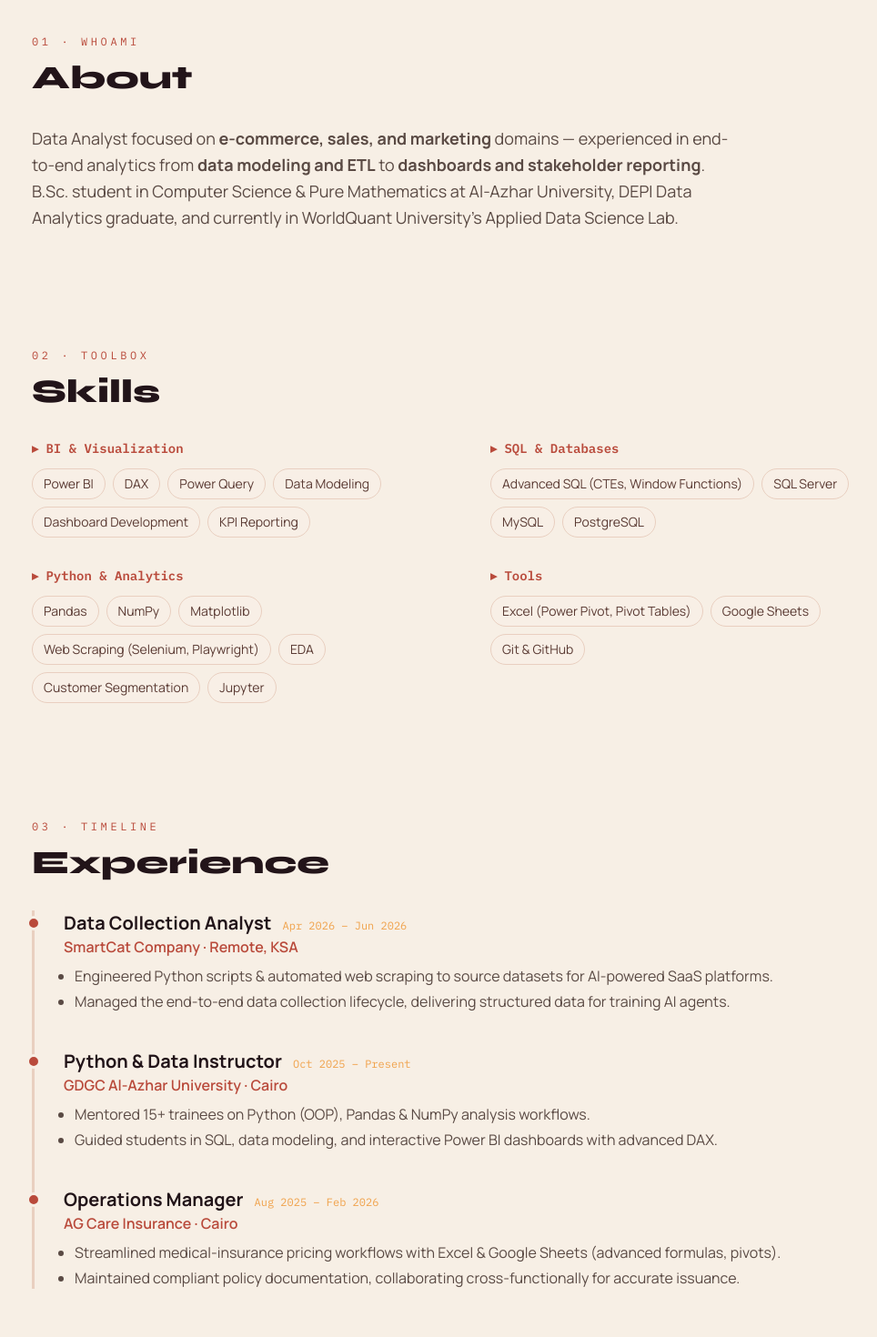
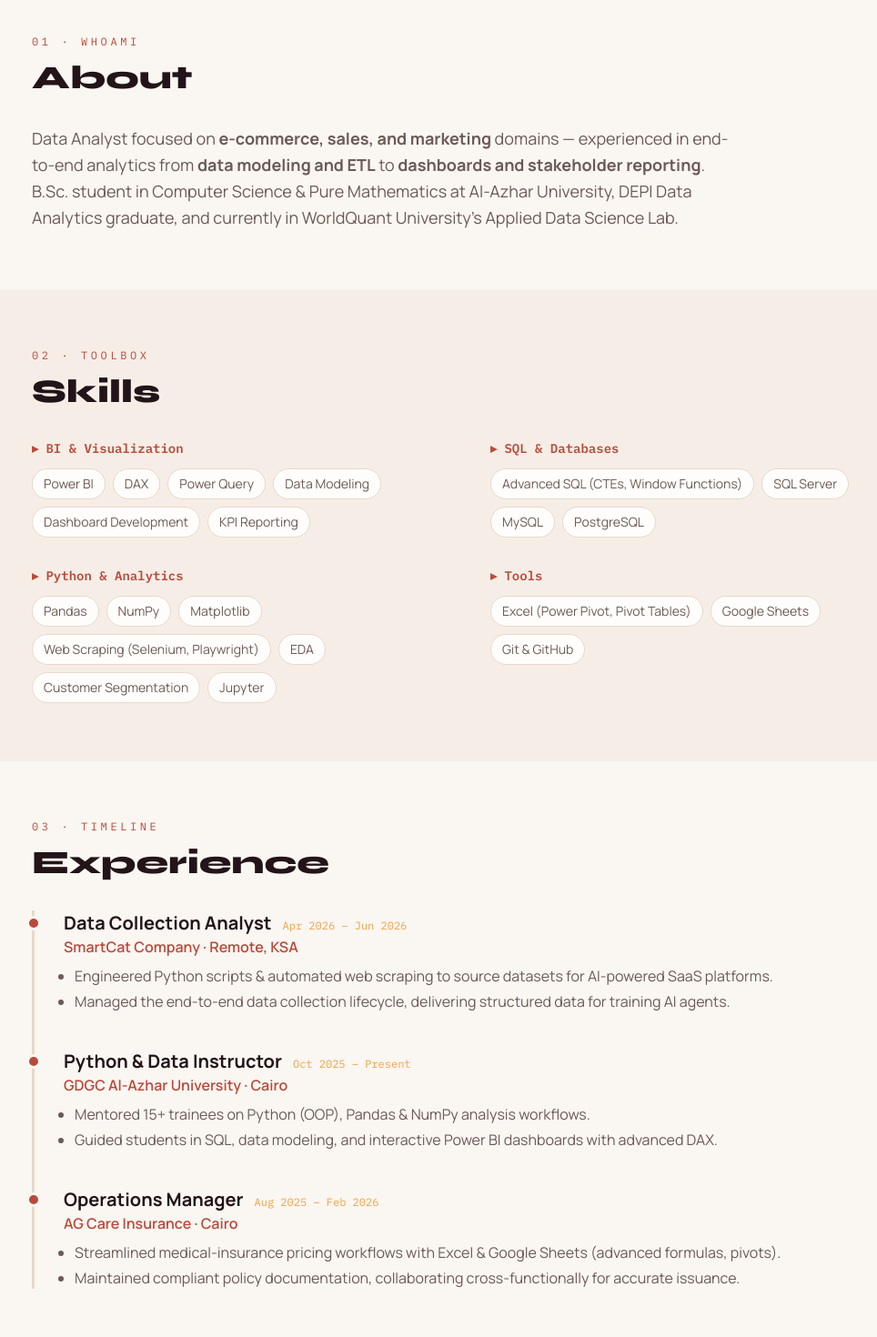
Before and after one commit to evehasnaa/hasnaa_portfolio, a React (Vite) app: page / in a window 1280 px wide. Shown: the part 660-2130 px from the top of the page at 91% size, without its empty margins (117-1081 px from the left). Built offline with nearby package versions, Linux system fonts and the light colour scheme.

Commit message:
Unified warm palette, premium card polish, dynamic base path for Vercel + GitHub Pages

```diff
--- a/src/App.jsx
+++ b/src/App.jsx
@@ -7,7 +7,6 @@ import Certifications from "./components/Certifications";
 const LINKS = {
   linkedin: "https://www.linkedin.com/in/hasnaa-ahmed-data-analysis/",
   github: "https://github.com/evehasnaa",
-  portfolio: "https://www.datascienceportfol.io/hasnaaahmed",
   email: "hasnaaahmed745@gmail.com",
   phone: "+20 102 396 7460",
   whatsapp: "https://wa.me/201023967460",
@@ -126,8 +125,8 @@ function Section({ id, eyebrow, title, children }) {
 
 function Chip({ children }) {
   return (
-    <span className="px-3 py-1.5 rounded-full text-sm font-medium transition-transform hover:-translate-y-0.5"
-      style={{ background: "#F8EFE6", border: "1.5px solid #E9CFC0", color: "#5a3a33" }}>
+    <span className="px-3 py-1.5 rounded-full text-sm font-medium transition-all duration-200 hover:-translate-y-0.5 hover:shadow-md"
+      style={{ background: "#FFFDFB", border: "1.5px solid #E7D8CC", color: "#6B5A56" }}>
       {children}
     </span>
   );
@@ -272,25 +271,26 @@ export default function Portfolio() {
   const [entered, setEntered] = useState(false);
 
   return (
-    <div style={{ background: "#F7EFE5", fontFamily: "'Manrope',sans-serif" }} className="min-h-screen">
+    <div style={{ background: "#FAF6F1", fontFamily: "'Manrope',sans-serif" }} className="min-h-screen">
       <style>{`
         @import url('https://fonts.googleapis.com/css2?family=Syne:wght@700;800&family=Manrope:wght@400;600;700&family=IBM+Plex+Mono:wght@400;600&display=swap');
+        html { scroll-behavior: smooth; }
         * { font-family: inherit; }
         .font-mono { font-family: 'IBM Plex Mono', monospace !important; }
         .splash-bar { height: 20%; animation: grow 1.1s ease-in-out infinite alternate; }
         @keyframes grow { from { height: 18%; } to { height: 100%; } }
         .boot-line { animation: fadeUp .4s ease both; }
         @keyframes fadeUp { from { opacity: 0; transform: translateY(6px); } to { transform: none; } }
-        .enter-pulse { animation: pulse 1.4s ease-in-out infinite; }
-        @keyframes pulse { 0%,100% { box-shadow: 0 0 0 0 rgba(240,162,75,.55);} 50% { box-shadow: 0 0 0 14px rgba(240,162,75,0);} }
         .toast-pop { animation: pop .25s cubic-bezier(.2,1.4,.4,1) both; }
         @keyframes pop { from { transform: scale(.4); opacity: 0;} to { transform: scale(1);} }
         .hero-in { animation: heroIn .9s cubic-bezier(.2,.9,.3,1) both; }
         @keyframes heroIn { from { opacity: 0; transform: translateY(26px);} to { opacity: 1;} }
         .marquee { animation: slide 18s linear infinite; }
         @keyframes slide { from { transform: translateX(0);} to { transform: translateX(-50%);} }
-        .proj-card { transition: transform .25s cubic-bezier(.2,.9,.3,1), box-shadow .25s ease; will-change: transform; }
+        .proj-card { transition: transform .25s cubic-bezier(.2,.9,.3,1), box-shadow .25s ease; will-change: transform; box-shadow: 0 4px 14px -10px rgba(0,0,0,.35); }
         .proj-card:hover { box-shadow: 0 18px 40px -18px rgba(185,74,59,.45); }
+        .lift-card { transition: transform .3s ease, box-shadow .3s ease; box-shadow: 0 2px 12px -8px rgba(34,20,25,.10); }
+        .lift-card:hover { transform: translateY(-4px); box-shadow: 0 16px 32px -18px rgba(34,20,25,.22); }
         .reveal { opacity: 0; transform: translateY(18px); transition: opacity .7s ease, transform .7s cubic-bezier(.2,.9,.3,1); }
         .reveal-in { opacity: 1; transform: none; }
         @media (prefers-reduced-motion: reduce) { *,*::before,*::after { animation: none !important; transition: none !important; } .reveal { opacity: 1; transform: none; } }
@@ -350,7 +350,7 @@ export default function Portfolio() {
 
         {/* marquee strip */}
         <div className="overflow-hidden py-3" style={{ background: "#B94A3B" }}>
-          <div className="marquee whitespace-nowrap font-mono text-sm font-semibold" style={{ color: "#F7EFE5" }}>
+          <div className="marquee whitespace-nowrap font-mono text-sm font-semibold" style={{ color: "#FAF6F1" }}>
             {Array(2).fill("POWER BI ✦ DAX ✦ SQL ✦ PYTHON ✦ ETL ✦ DASHBOARDS ✦ DATA STORYTELLING ✦ ").map((s, i) => (
               <span key={i} className="mx-2">{s}</span>
             ))}
@@ -360,7 +360,7 @@ export default function Portfolio() {
 
       {/* ── ABOUT ── */}
       <Section id="about" eyebrow="01 · whoami" title="About">
-        <p className="text-lg leading-relaxed max-w-3xl" style={{ color: "#5a4a44" }}>
+        <p className="text-lg leading-relaxed max-w-3xl" style={{ color: "#6B5A56" }}>
           Data Analyst focused on <b>e-commerce, sales, and marketing</b> domains — experienced in
           end-to-end analytics from <b>data modeling and ETL</b> to <b>dashboards and stakeholder
           reporting</b>. B.Sc. student in Computer Science & Pure Mathematics at Al-Azhar University,
@@ -369,7 +369,7 @@ export default function Portfolio() {
       </Section>
 
       {/* ── SKILLS ── */}
-      <div style={{ background: "#F7EFE5" }}>
+      <div style={{ background: "#F6EEE6" }}>
         <Section id="skills" eyebrow="02 · toolbox" title="Skills">
           <div className="grid md:grid-cols-2 gap-8">
             {Object.entries(SKILLS).map(([cat, items]) => (
@@ -384,17 +384,17 @@ export default function Portfolio() {
 
       {/* ── EXPERIENCE ── */}
       <Section id="experience" eyebrow="03 · timeline" title="Experience">
-        <div className="relative pl-6" style={{ borderLeft: "3px solid #E9CFC0" }}>
+        <div className="relative pl-6" style={{ borderLeft: "3px solid #E7D8CC" }}>
           {EXPERIENCE.map((e, i) => (
             <div key={i} className="mb-10 relative">
               <div className="absolute -left-[33px] top-1.5 w-4 h-4 rounded-full"
-                style={{ background: "#B94A3B", border: "3px solid #F7EFE5" }} />
+                style={{ background: "#B94A3B", border: "3px solid #FAF6F1" }} />
               <div className="flex flex-wrap items-baseline gap-x-3 pl-2">
                 <h3 className="text-xl font-bold" style={{ color: "#221419" }}>{e.role}</h3>
                 <span className="font-mono text-xs" style={{ color: "#F0A24B" }}>{e.date}</span>
               </div>
               <div className="font-semibold mb-2 pl-2" style={{ color: "#B94A3B" }}>{e.org}</div>
-              <ul className="list-disc ml-5 space-y-1" style={{ color: "#5a4a44" }}>
+              <ul className="list-disc ml-5 space-y-1" style={{ color: "#6B5A56" }}>
                 {e.points.map((p, j) => <li key={j}>{p}</li>)}
               </ul>
             </div>
@@ -427,12 +427,12 @@ export default function Portfolio() {
       {/* ── EDUCATION ── */}
       <Section id="education" eyebrow="05 · learning" title="Education">
         <div className="grid md:grid-cols-2 gap-6">
-          <div className="rounded-2xl p-5" style={{ background: "#FDF7F0", border: "1.5px solid #E9CFC0" }}>
+          <div className="rounded-2xl p-5 lift-card" style={{ background: "#FFFDFB", border: "1.5px solid #E7D8CC" }}>
             <div className="font-mono text-xs mb-2" style={{ color: "#B94A3B" }}>DEGREE</div>
             <p className="font-bold" style={{ color: "#221419" }}>B.Sc. Computer Science & Pure Mathematics</p>
-            <p style={{ color: "#5a4a44" }}>Al-Azhar University · 2022 – 2027</p>
+            <p style={{ color: "#6B5A56" }}>Al-Azhar University · 2022 – 2027</p>
           </div>
-          <div className="rounded-2xl p-5" style={{ background: "#FDF7F0", border: "1.5px solid #E9CFC0" }}>
+          <div className="rounded-2xl p-5 lift-card" style={{ background: "#FFFDFB", border: "1.5px solid #E7D8CC" }}>
             <div className="font-mono text-xs mb-2" style={{ color: "#B94A3B" }}>PROGRAM</div>
             <p className="font-bold" style={{ color: "#221419" }}>Applied Data Science Lab</p>
             <p style={{ color: "#5a4a44" }}>WorldQuant University · 2026 – Present</p>
@@ -441,7 +441,7 @@ export default function Portfolio() {
       </Section>
 
       {/* ── CERTIFICATIONS ── */}
-      <div style={{ background: "#F7EFE5" }}>
+      <div style={{ background: "#F6EEE6" }}>
         <Certifications />
       </div>
 
--- a/src/components/Certifications.jsx
+++ b/src/components/Certifications.jsx
@@ -32,8 +32,9 @@ export default function Certifications() {
             rel="noopener noreferrer"
             className="group rounded-3xl overflow-hidden transition-all duration-500 hover:-translate-y-3 hover:shadow-2xl"
             style={{
-              background: "#FDF7F0",
-              border: "1.5px solid #E9CFC0",
+              background: "#FFFDFB",
+              border: "1.5px solid #E7D8CC",
+              boxShadow: "0 2px 12px -8px rgba(34,20,25,.10)",
             }}
           >
 
@@ -118,7 +119,7 @@ export default function Certifications() {
               <p
                 className="text-sm"
                 style={{
-                  color: "#5a4a44",
+                  color: "#6B5A56",
                 }}
               >
                 <strong>Issued by:</strong> {cert.issuer}
@@ -127,7 +128,7 @@ export default function Certifications() {
               <p
                 className="text-sm mt-2"
                 style={{
-                  color: "#5a4a44",
+                  color: "#6B5A56",
                 }}
               >
                 <strong>Date:</strong> {cert.date}
--- a/vite.config.js
+++ b/vite.config.js
@@ -1,7 +1,9 @@
 import { defineConfig } from 'vite'
 import react from '@vitejs/plugin-react'
 
-export default defineConfig({
+// Vercel sets the VERCEL env var during its builds → serve from root.
+// Local builds (used for GitHub Pages via gh-pages) → serve from the repo subpath.
+export default defineConfig(({ command }) => ({
   plugins: [react()],
-  base: './',
-})
+  base: command === 'serve' || process.env.VERCEL ? '/' : '/hasnaa_portfolio/',
+}))
```
